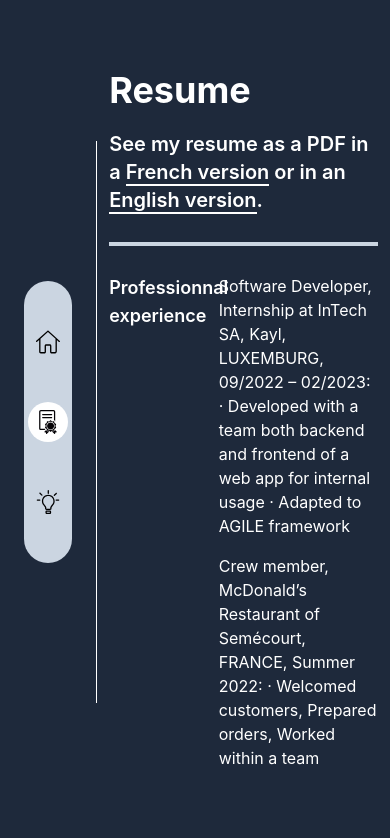
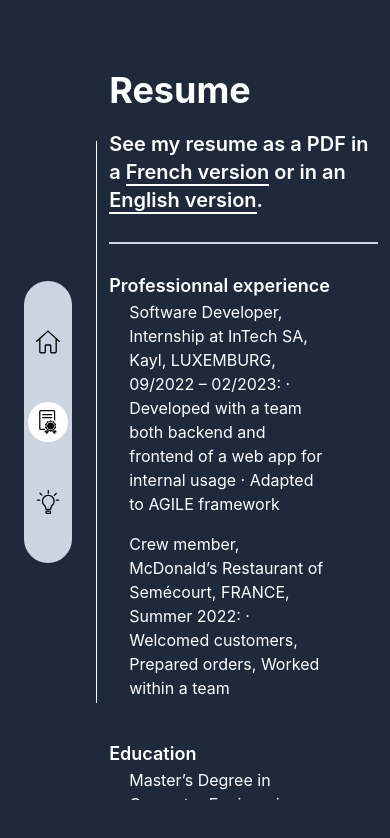
Before and after one commit to milairhu/milairhu.github.io, a React (Create React App) app: page /resume in a window 390 px wide. Shown: the top 838 px of the page. Built offline with nearby package versions, Linux system fonts and the light colour scheme.

Commit message:
Resume subtitle responsive

```diff
--- a/src/components/Projects/ProjectsPage.tsx
+++ b/src/components/Projects/ProjectsPage.tsx
@@ -78,7 +78,7 @@ const ProjectsPage = () => {
           <h1 className='text-4xl md:text-6xl font-bold text-left'>Projects</h1>
           <h2 className='text-xl md:text-2xl  font-semibold text-left'>Here is a list of projects I led at school or on my own.</h2>
         </div>
-        <div className='w-full bg-slate-300 py-0.5'/>
+        <div className='w-full bg-slate-300 pt-0.5'/>
         <div className='flex flex-wrap justify-center items-start h-3/4 w-full overflow-auto'>
           {projectsList.map(project => (
             <div className='flex justify-center w-10/12 lg:w-1/2 lg:h-2/3 xl:h-3/5 2xl:h-1/2 mb-10'>
--- a/src/components/Resume/ResumePage.tsx
+++ b/src/components/Resume/ResumePage.tsx
@@ -7,10 +7,10 @@ const ResumePage = () => {
           <h1 className='text-4xl md:text-6xl font-bold text-left'>Resume</h1>
           <h2 className='text-xl md:text-2xl font-semibold text-left'>See my resume as a PDF in a <a className='link-underlined-french' href="/fr_resume_MILAIR_Hugo.pdf" target="_blank" rel="noopener noreferrer">French version</a> or in an <a className='link-underlined-uk' href="/en_resume_MILAIR_Hugo.pdf" target="_blank" rel="noopener noreferrer">English version</a>.</h2>
         </div>
-        <div className='w-full bg-slate-300 py-0.5'/>
+        <div className='w-full bg-slate-300 pt-0.5'/>
         <div className='h-3/4 w-full space-y-10 overflow-auto'>
-          <div className='flex space-x-5'>
-            <div className='text-lg md:text-2xl  font-semibold w-1/3 lg:w-1/4 text-wrap'>Professionnal experience</div>
+          <div className='md:flex space-x-5'>
+            <div className='text-lg md:text-2xl font-semibold  md:w-1/3 lg:w-1/4 text-wrap'>Professionnal experience</div>
             <div className='w-3/4 space-y-4'>
               <div>
               Software Developer, Internship at InTech SA, Kayl, LUXEMBURG, 09/2022 – 02/2023:
@@ -23,8 +23,8 @@ const ResumePage = () => {
               </div>
             </div>
           </div>
-          <div className='flex space-x-5'>
-          <div className='text-lg md:text-2xl font-semibold w-1/3 lg:w-1/4 text-wrap'>Education</div>
+          <div className='md:flex space-x-5'>
+          <div className='text-lg md:text-2xl font-semibold md:w-1/3 lg:w-1/4 text-wrap'>Education</div>
             <div className='w-3/4 space-y-4'>
               <div>
                 Master’s Degree in Computer Engineering, Université de Technologie de Compiègne, Compiègne, FRANCE, magna cum laude. 02/2020 - Expected in 06/2024
@@ -34,8 +34,8 @@ const ResumePage = () => {
               </div>
             </div>
           </div>
-          <div className='flex space-x-5'>
-          <div className='text-lg md:text-2xl font-semibold w-1/3 lg:w-1/4 text-wrap'>Computer skills</div>
+          <div className='md:flex space-x-5'>
+          <div className='text-lg md:text-2xl font-semibold md:w-1/3 lg:w-1/4 text-wrap'>Computer skills</div>
             <div className='w-3/4 space-y-4'>
               <div>
                 Computing languages: C, C++, Go, Python3, HTML, CSS, JavaScript, Java, Dart, React, Flutter, SQL, VB, Lisp, Prolog
@@ -51,8 +51,8 @@ Databases
               </div>
             </div>
           </div>
-          <div className='flex space-x-5'>
-            <div className='text-lg md:text-2xl font-semibold w-1/3 lg:w-1/4 text-wrap'>Extra-Curricular activities</div>
+          <div className='md:flex space-x-5'>
+            <div className='text-lg md:text-2xl font-semibold md:w-1/3 lg:w-1/4 text-wrap'>Extra-Curricular activities</div>
             <div className='w-3/4 space-y-4'>
               <div>
               Junior UTC, Member of the Quality Pole of the University ‘s Junior-Enterprise, since 09/2023:
```
